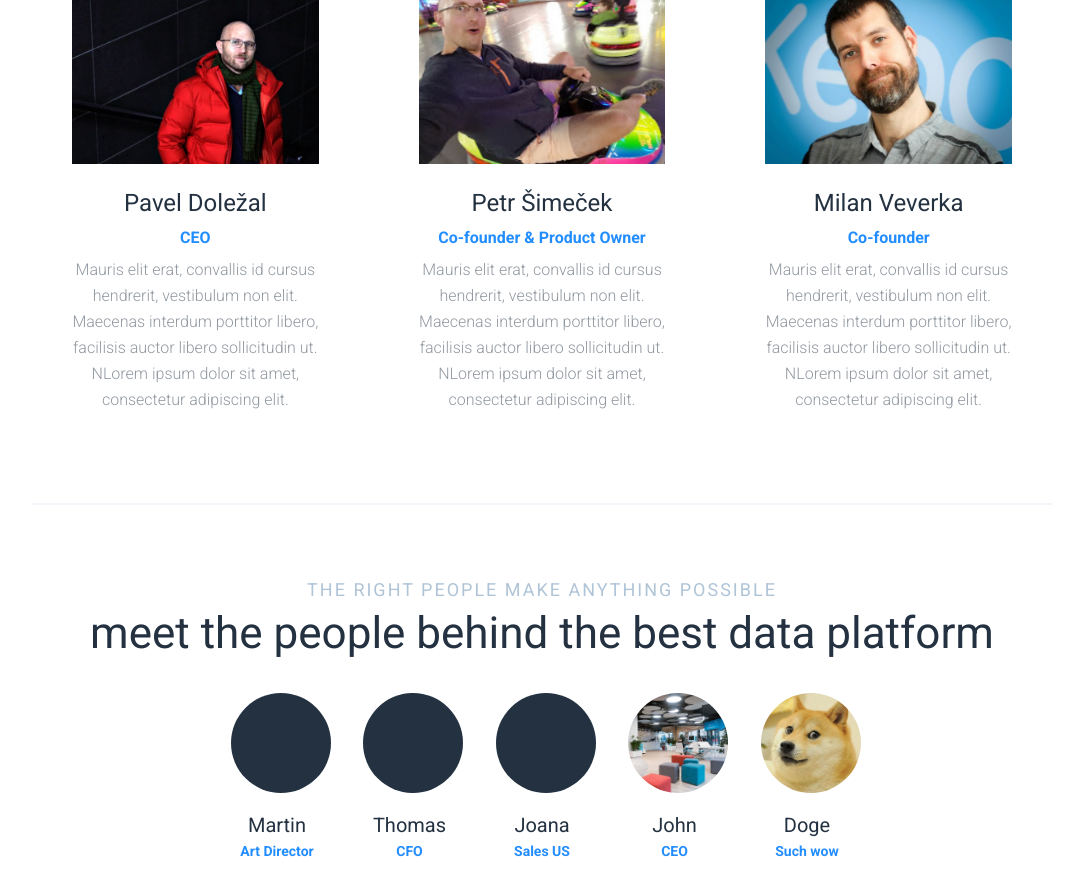
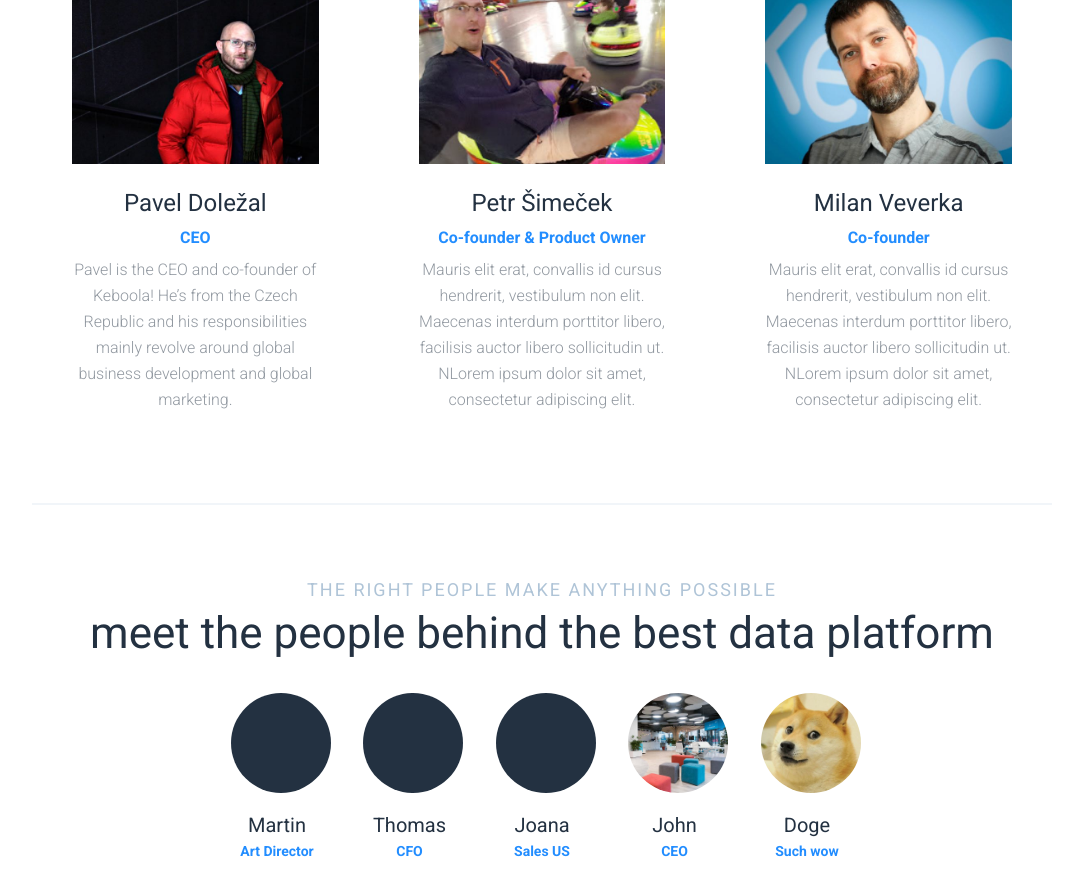
Before and after one commit to keboola/website, a Jekyll site: the page built from _about/about.md, in a window 1280 px wide and 900 px high, scrolled down 1703 px. Shown: the top 896 px of the window, without its empty margins (98-1181 px from the left). Built offline with Jekyll 4.4.1, drawn with Linux system fonts in a browser that asks for light colours; nearby versions of some CDN libraries.

Commit message:
Update from Forestry.io - Updated about.md

```diff
--- a/_about/about.md
+++ b/_about/about.md
@@ -45,9 +45,9 @@ page_sections:
   list:
   - name: Pavel Doležal
     position: CEO
-    desc: Mauris elit erat, convallis id cursus hendrerit, vestibulum non elit. Maecenas
-      interdum porttitor libero, facilisis auctor libero sollicitudin ut. NLorem ipsum
-      dolor sit amet, consectetur adipiscing elit.
+    desc: Pavel is the CEO and co-founder of Keboola! He’s from the Czech Republic
+      and his responsibilities mainly revolve around global business development and
+      global marketing.
     photo: "/uploads/pavel.jpg"
   - name: Petr Šimeček
     position: Co-founder & Product Owner
```
